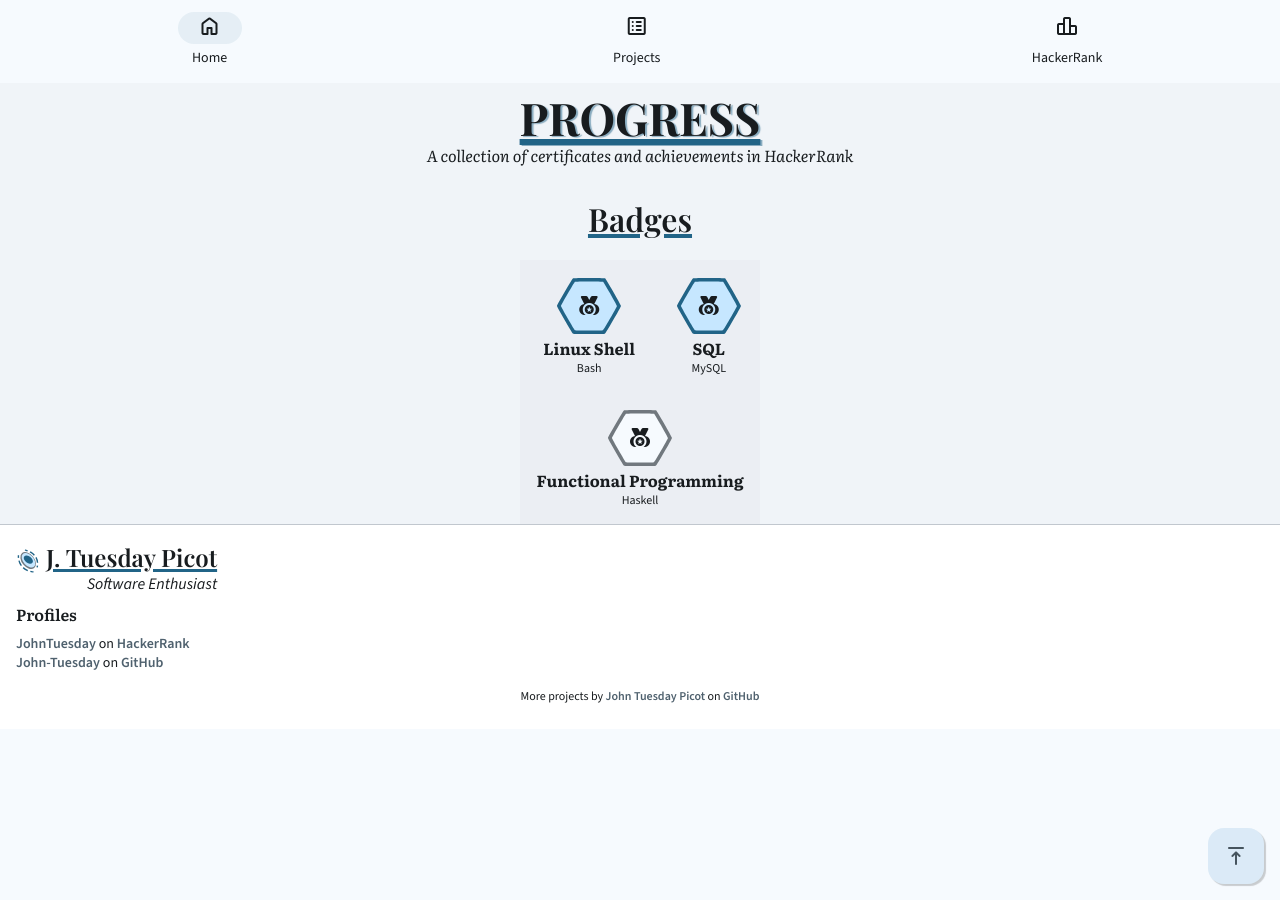
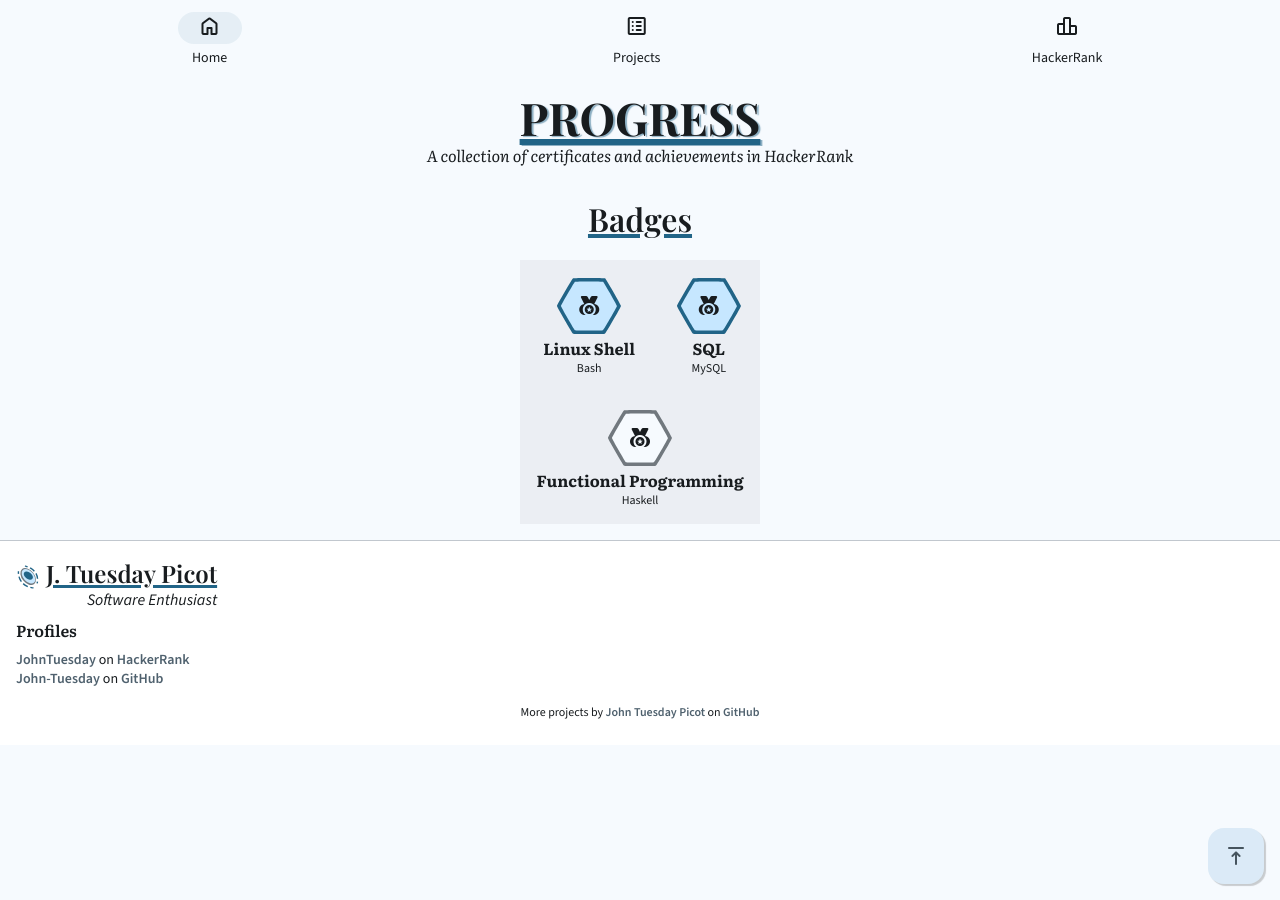
Before and after one commit to John-Tuesday/John-Tuesday.github.io, a Jekyll site: the page built from hackerrank/badges.html, in a window 1280 px wide. Built offline with Jekyll 4.4.1, drawn with Linux system fonts in a browser that asks for light colours; some web fonts are replaced.

Commit message:
Dullify the page container

```diff
--- a/_sass/page.scss
+++ b/_sass/page.scss
@@ -5,8 +5,9 @@
     display: flex;
     flex-direction: column;
     align-items: center;
-    background-color: theme.$surface-container-low;
+    background-color: theme.$surface;
     color: theme.$on-surface;
+    padding-block-end: 16px;
 }
 
 header.page-header {
```
